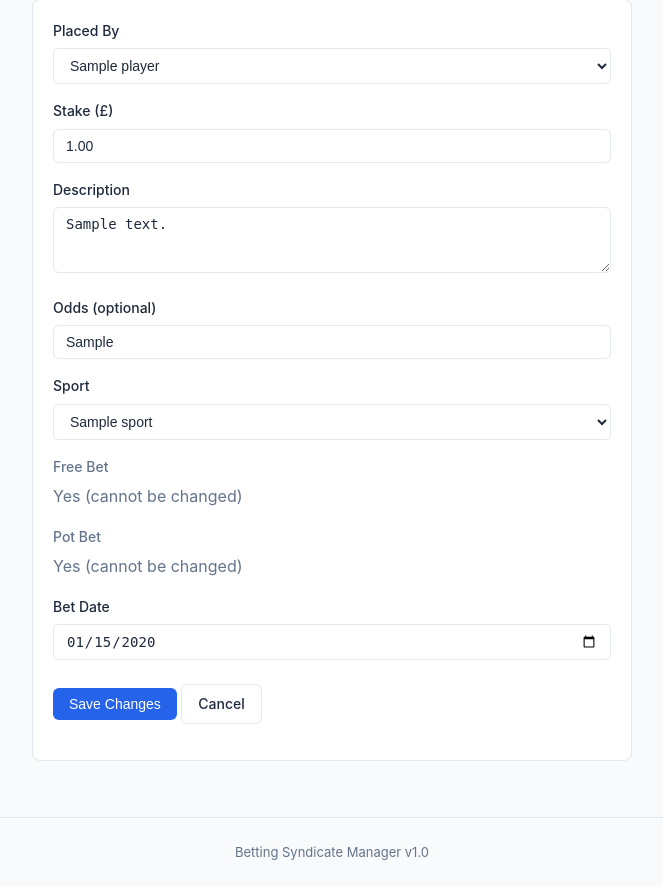
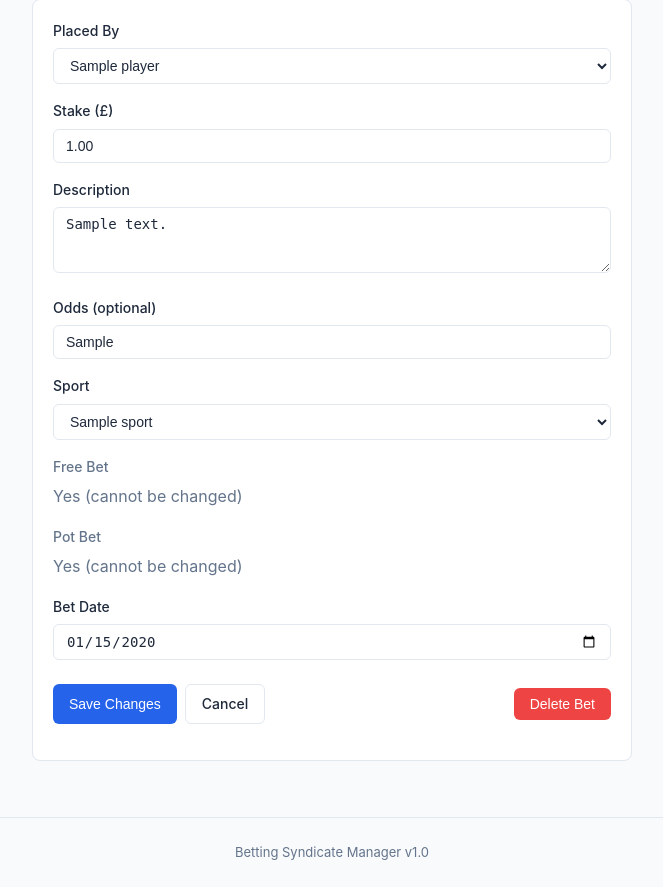
Before and after one commit to spacedlevo/betting_syndicate, a FastAPI app: page /bets/1/edit in a window 1280 px wide. Shown: the part 168-1055 px from the top of the page, without its empty margins (308-971 px from the left). Run offline with FastAPI, Linux system fonts and the light colour scheme; tables that the repository leaves empty hold one stand-in row (values such as "Sample post").

Commit message:
added a delete function to bets

```diff
--- a/app/routes/bets.py
+++ b/app/routes/bets.py
@@ -356,6 +356,30 @@ async def update_bet(
     return RedirectResponse(url=f"/bets/{bet_id}", status_code=303)
 
 
+@router.post("/{bet_id}/delete")
+async def delete_bet(bet_id: int, request: Request, db: Session = Depends(get_db)):
+    """Delete a bet and all its associated ledger entries."""
+    bet = db.query(Bet).filter(Bet.id == bet_id).first()
+    if not bet:
+        return RedirectResponse(url="/bets", status_code=303)
+
+    # Delete associated screenshot file
+    if bet.screenshot:
+        screenshot_path = UPLOAD_DIR / bet.screenshot
+        if screenshot_path.exists():
+            screenshot_path.unlink()
+
+    # Delete all associated ledger entries
+    for entry in db.query(LedgerEntry).filter(LedgerEntry.bet_id == bet_id).all():
+        db.delete(entry)
+
+    db.delete(bet)
+    db.commit()
+
+    set_flash(request, "Bet deleted.")
+    return RedirectResponse(url="/bets", status_code=303)
+
+
 @router.post("/{bet_id}/screenshot")
 async def upload_screenshot(
     bet_id: int,
--- a/app/templates/bets/form.html
+++ b/app/templates/bets/form.html
@@ -151,9 +151,16 @@
         </div>
         {% endif %}
 
-        <div class="form-group" style="margin-top: 1.5rem;">
-            <button type="submit" class="btn btn-primary">{% if bet %}Save Changes{% else %}Place Bet{% endif %}</button>
-            <a href="{% if bet %}/bets/{{ bet.id }}{% else %}/bets{% endif %}" class="btn btn-outline">Cancel</a>
+        <div class="form-group" style="margin-top: 1.5rem; display: flex; justify-content: space-between; align-items: center; flex-wrap: wrap; gap: 0.5rem;">
+            <div style="display: flex; gap: 0.5rem;">
+                <button type="submit" class="btn btn-primary">{% if bet %}Save Changes{% else %}Place Bet{% endif %}</button>
+                <a href="{% if bet %}/bets/{{ bet.id }}{% else %}/bets{% endif %}" class="btn btn-outline">Cancel</a>
+            </div>
+            {% if bet %}
+            <form method="post" action="/bets/{{ bet.id }}/delete" onsubmit="return confirm('Delete this bet and all its ledger entries? This cannot be undone.');">
+                <button type="submit" class="btn btn-danger">Delete Bet</button>
+            </form>
+            {% endif %}
         </div>
     </form>
 </div>
```
Also changed, not shown: app/database.py (+15 -3 lines).
